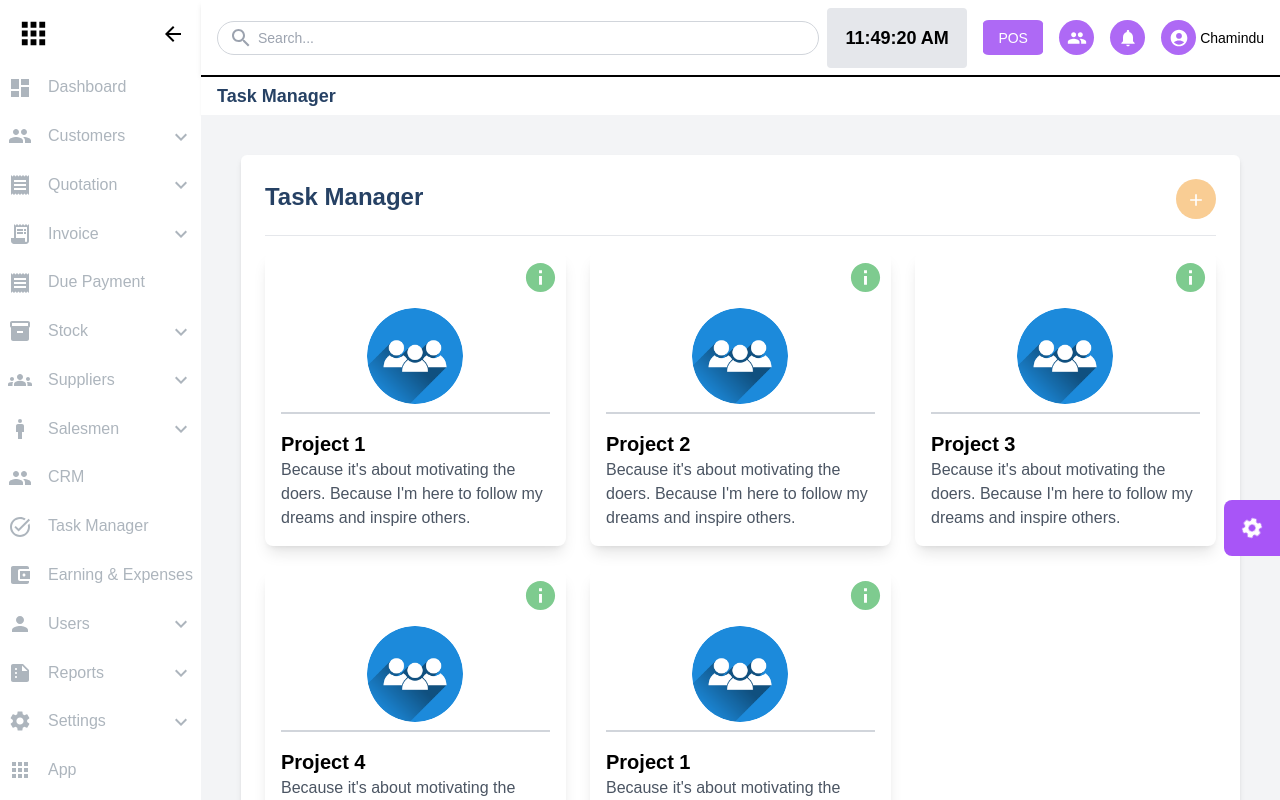
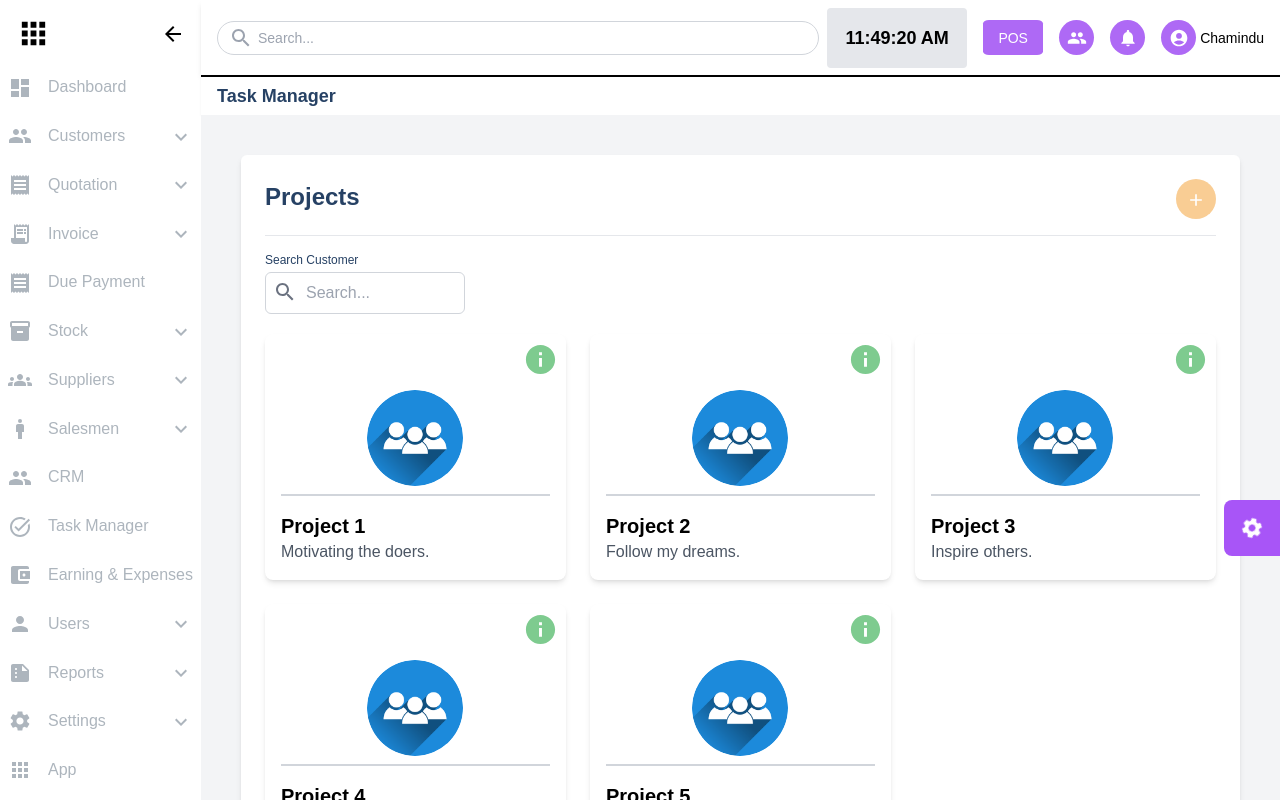
Before and after one commit to ChaminduNevandith/Invoice-System, a React (Vite) app: page /Task-Manager in a window 1280 px wide. Built offline with nearby package versions, Linux system fonts and the light colour scheme.

Commit message:
Added project display page

```diff
--- a/src/Pages/TaskManager/Project/Project.jsx
+++ b/src/Pages/TaskManager/Project/Project.jsx
@@ -1,7 +1,8 @@
 import React, { useState } from 'react';
-import { Add, Info } from '@mui/icons-material';
+import { Add, Info, Search , Close } from '@mui/icons-material';
 import { Tooltip } from '@mui/material';
 import Task from '../Task/Task';
+import Addprojectform from '../../../Component/AddprojectForm/addprojectform';
 
 // Importing images
 import P1Image from '../../../../public/group.png';
@@ -12,35 +13,46 @@ import P5Image from '../../../../public/group.png';
 
 function Project() {
   const [currentPage, setCurrentPage] = useState('projectList');  // State to control which page is shown
+  const [showModal, setShowModal] = useState(false);  // State to control modal visibility
+
+  // Function to close the modal
+  const closeModal = () => setShowModal(false);
 
   return (
-    <div className="bg-gray-100 absolute top-[115px] right-0 w-full h-full overflow-auto p-4 sm:p-6 md:p-8 lg:p-10 animate-fadeIn pb-[150px]">
+    <div className="bg-gray-100 absolute top-[115px] right-0 w-full h-full overflow-auto p-4 sm:p-6 md:p-8 lg:p-10 pb-[150px]">
       {currentPage === 'projectList' ? (
-        <ListGRN setCurrentPage={setCurrentPage} />  // Render project list and pass the state setter to it
+        <ListGRN setCurrentPage={setCurrentPage} openModal={() => setShowModal(true)} />  // Pass the function to open the modal
       ) : (
-        <Task />  // Render Task page
+        <Task goBack={() => setCurrentPage('projectList')} />  // Render Task and provide goBack function
+      )}
+
+      {/* Conditionally render the modal for the customer form */}
+      {showModal && (
+        <Modal title="Add Project" onClose={closeModal}>
+          <Addprojectform />
+        </Modal>
       )}
     </div>
   );
 }
 
-function ListGRN({ setCurrentPage }) {
+function ListGRN({ setCurrentPage, openModal }) {
   const projects = [
-    { id: 1, title: "Project 1", description: "Because it's about motivating the doers. Because I'm here to follow my dreams and inspire others.", image: P1Image },
-    { id: 2, title: "Project 2", description: "Because it's about motivating the doers. Because I'm here to follow my dreams and inspire others.", image: P2Image },
-    { id: 3, title: "Project 3", description: "Because it's about motivating the doers. Because I'm here to follow my dreams and inspire others.", image: P3Image },
-    { id: 4, title: "Project 4", description: "Because it's about motivating the doers. Because I'm here to follow my dreams and inspire others.", image: P4Image },
-    { id: 5, title: "Project 1", description: "Because it's about motivating the doers. Because I'm here to follow my dreams and inspire others.", image: P5Image }
+    { id: 1, title: "Project 1", description: "Motivating the doers.", image: P1Image },
+    { id: 2, title: "Project 2", description: "Follow my dreams.", image: P2Image },
+    { id: 3, title: "Project 3", description: "Inspire others.", image: P3Image },
+    { id: 4, title: "Project 4", description: "Dream big.", image: P4Image },
+    { id: 5, title: "Project 5", description: "Focus on the future.", image: P5Image }
   ];
 
   return (
     <div className="bg-white p-6 rounded-md shadow-md w-full">
       <div className="flex justify-between items-center mb-4">
-        <h1 className="text-2xl font-semibold text-[#264164] mb-1">Task Manager</h1>
+        <h1 className="text-2xl font-semibold text-[#264164] mb-1">Projects</h1>
 
-        {/* Button to switch to the Task Page */}
+        {/* Button to open the Add Customer Form Modal */}
         <button
-          onClick={() => setCurrentPage('taskPage')}  // Set currentPage to 'taskPage' when clicked
+          onClick={openModal}
           className="w-[28px] h-[28px] 2xl:w-[40px] 2xl:h-[40px] xl:w-[40px] xl:h-[40px] lg:w-[30px] lg:h-[30px] sm:w-[28px] sm:h-[28px] md:w-[28px] md:h-[28px] rounded-full bg-[#F9CD94] text-white hover:bg-[#FFA93A]"
         >
           <Add fontSize="small" />
@@ -49,10 +61,21 @@ function ListGRN({ setCurrentPage }) {
 
       <hr className="bg-black mb-4"></hr>
 
+      {/* Search Bar */}
+      <div className="relative mb-4 md:mb-0 pb-5">
+        <label className="block text-[#264164] mb-1 text-xs">Search Customer</label>
+        <input
+          type="text"
+          placeholder="Search..."
+          className="text-[#264164] pl-10 p-2 border rounded-md w-full sm:w-full md:w-full lg:w-[150px] xl:w-[200px] 2xl:w-[200px] xxl:w-[200px] border-gray-300 focus:ring-2 focus:ring-blue-500 transition-all duration-200  focus:ring-opacity-50 hover:ring-2 hover:ring-blue-300 hover:ring-opacity-50"
+        />
+        <Search className="absolute top-7 left-2 text-gray-500" />
+      </div>
+
       {/* Project Cards */}
-      <div className="grid grid-cols-1 sm:grid-cols-2 lg:grid-cols-3 gap-6">
+      <div className="grid grid-cols-1 sm:grid-cols-2 lg:grid-cols-3 gap-6 ">
         {projects.map((project) => (
-          <div key={project.id} className="relative p-4 bg-white rounded-lg shadow-lg">
+          <div key={project.id} onClick={() => setCurrentPage('taskPage')} className="relative p-4 bg-white rounded-lg shadow-md ">
             {/* Info Icon at top-right with Tooltip */}
             <div className="absolute top-2 right-2">
               <Tooltip title="More info" placement="top" arrow>
@@ -78,4 +101,23 @@ function ListGRN({ setCurrentPage }) {
   );
 }
 
+function Modal({ title, onClose, children }) {
+  return (
+    <div className="fixed inset-0 bg-gray-500 bg-opacity-75 flex justify-center items-center z-50">
+      <div className="bg-white rounded-lg shadow-lg w-11/12 md:w-1/2 lg:w-1/3 p-6">
+        <div className="flex justify-between items-center mb-4">
+          <h2 className="text-2xl font-semibold">{title}</h2>
+          <button
+          onClick={onClose}
+          className="w-[28px] h-[28px] rounded-full text-white bg-[#CC7FFF] hover:bg-[#AE69F5] flex items-center justify-center"
+        >
+          <Close fontSize="small" />
+        </button>
+        </div>
+        {children}
+      </div>
+    </div>
+  );
+}
+
 export default Project;
```
